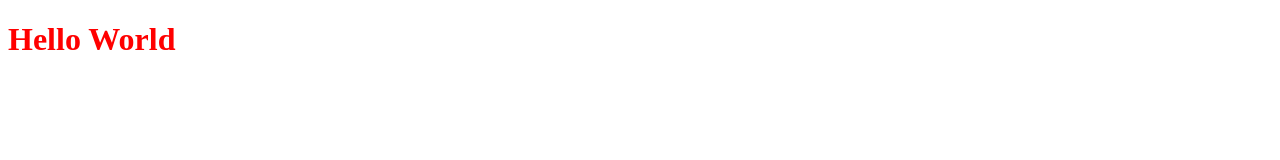
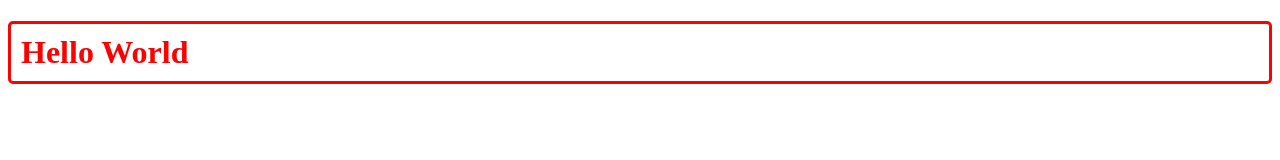
Before and after one commit to vinurodd/VinuBhai1, a plain HTML site: page index.html in a window 1280 px wide. Drawn offline with Linux system fonts and the light colour scheme.

Commit message:
bg changes have been made

```diff
--- a/index.html
+++ b/index.html
@@ -6,6 +6,6 @@
     <title>Document</title>
 </head>
 <body>
-    <h1 style="color: red;">Hello World</h1>
+    <h1 style="color: red; padding: 10px; border: solid; border-radius: 5px;">Hello World</h1>
 </body>
 </html>
```
